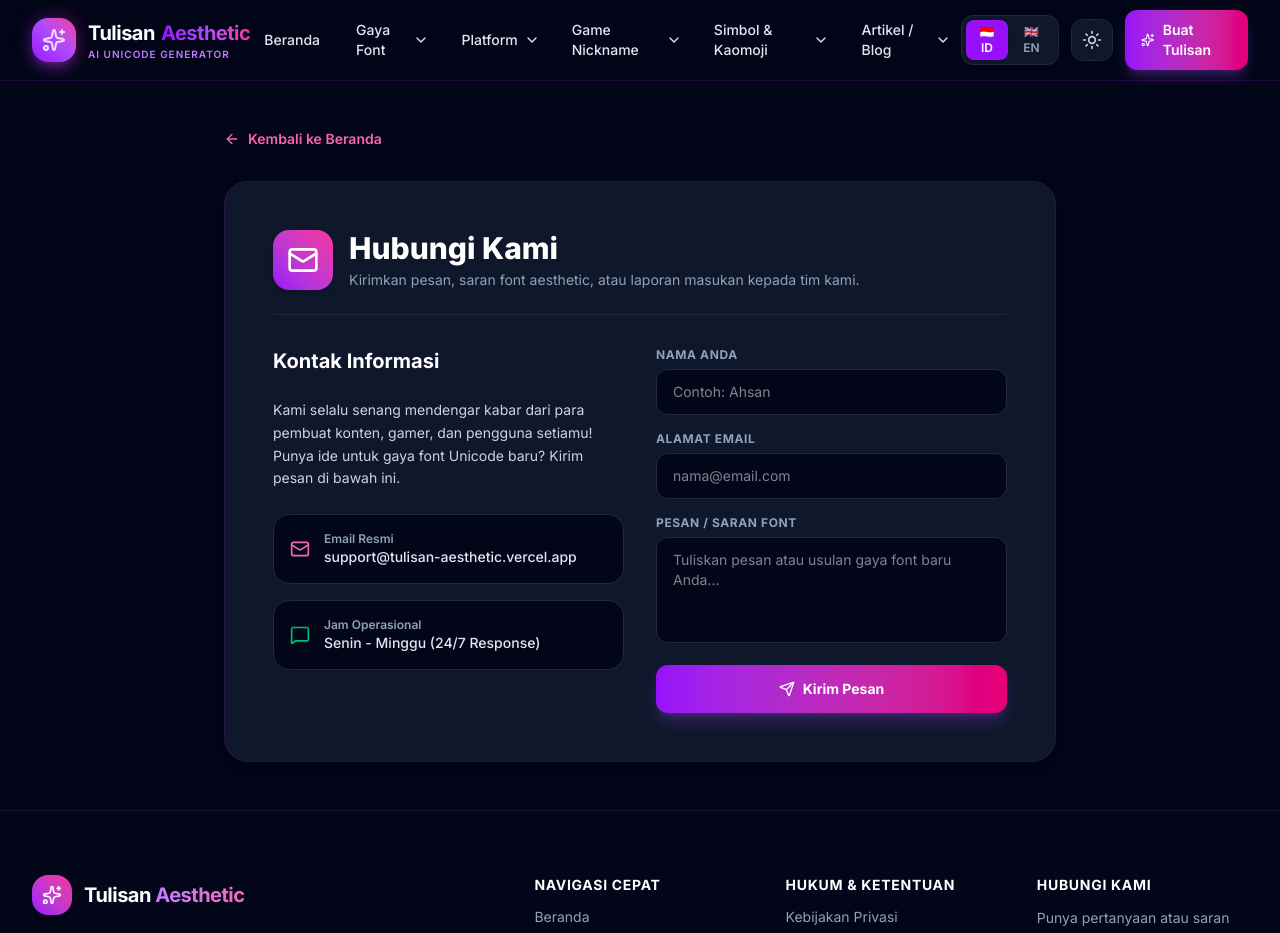
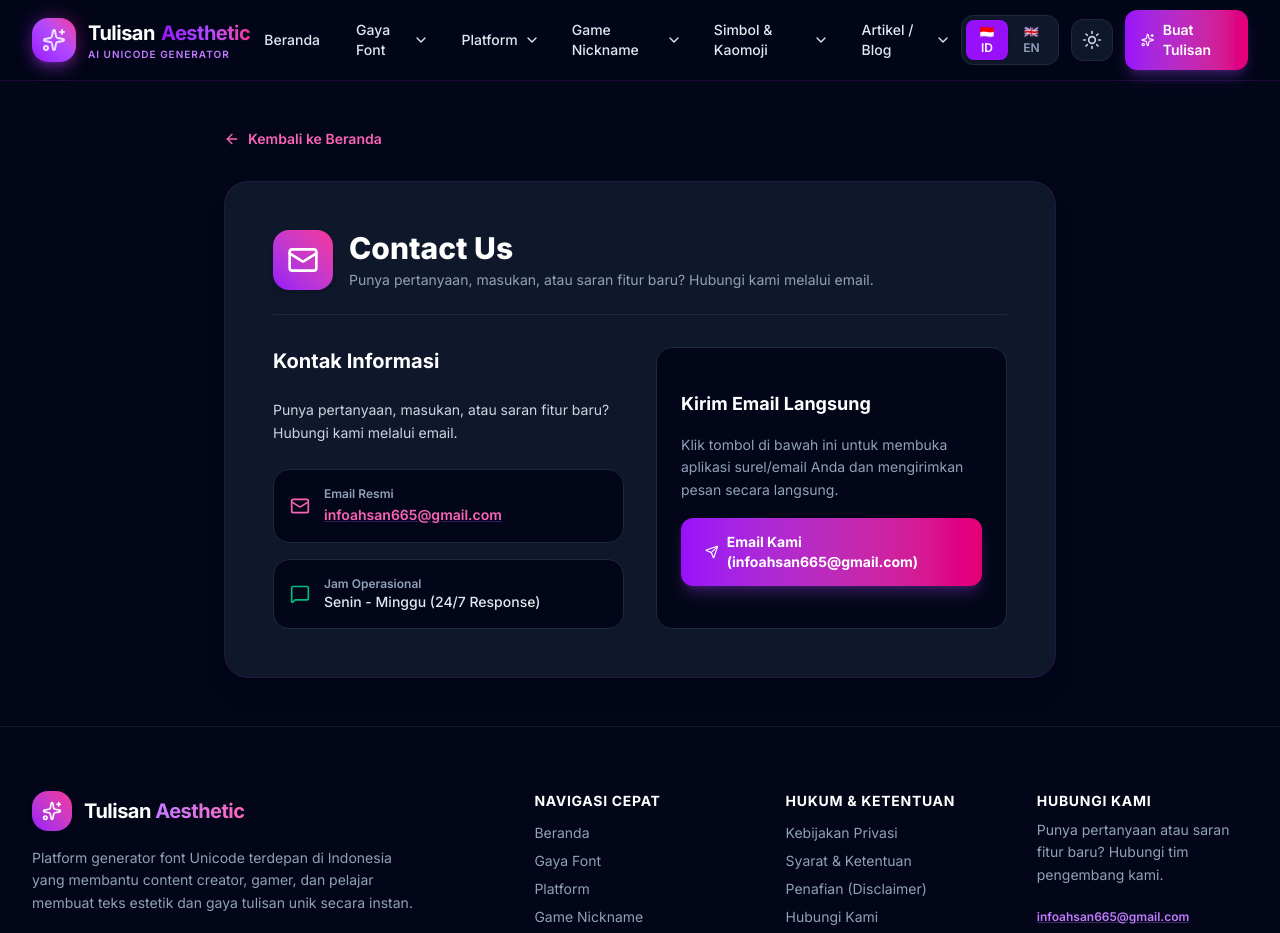
Before and after one commit to zeeahsan-skills/Tulisan-Aesthetic, a Next.js app: page /contact in a window 1280 px wide. Shown: the top 933 px of the page. Built offline with nearby package versions, Linux system fonts and the light colour scheme.

Commit message:
feat(contact): add real contact email infoahsan665@gmail.com with mailto link and connected contact page

```diff
--- a/src/app/contact/page.tsx
+++ b/src/app/contact/page.tsx
@@ -7,7 +7,7 @@ import { Mail, MessageSquare, Send, ArrowLeft } from 'lucide-react';
 export const metadata: Metadata = {
   title: 'Hubungi Kami (Contact Us) - Tulisan Aesthetic',
   description:
-    'Hubungi tim pengembang Tulisan Aesthetic untuk kritik, saran, pertanyaan, atau permohonan fitur gaya font Unicode terbaru.',
+    'Punya pertanyaan, masukan, atau saran fitur baru? Hubungi kami melalui email infoahsan665@gmail.com.',
   alternates: {
     canonical: 'https://tulisan-aesthetic.vercel.app/contact',
   },
@@ -21,7 +21,7 @@ export default function ContactPage() {
       <main className="flex-1 max-w-4xl mx-auto px-4 py-12 sm:px-6 lg:px-8">
         <Link
           href="/"
-          className="inline-flex items-center gap-2 text-sm font-semibold text-purple-600 dark:text-pink-400 hover:underline mb-8"
+          className="inline-flex items-center gap-2 text-sm font-semibold text-purple-600 dark:text-pink-400 hover:underline mb-8 focus:outline-none focus-visible:ring-2 focus-visible:ring-purple-500 rounded"
         >
           <ArrowLeft className="w-4 h-4" /> Kembali ke Beranda
         </Link>
@@ -33,10 +33,10 @@ export default function ContactPage() {
             </div>
             <div>
               <h1 className="text-3xl font-extrabold text-slate-900 dark:text-white font-poppins">
-                Hubungi Kami
+                Contact Us
               </h1>
-              <p className="text-sm text-slate-500 dark:text-slate-400 mt-1">
-                Kirimkan pesan, saran font aesthetic, atau laporan masukan kepada tim kami.
+              <p className="text-sm text-slate-600 dark:text-slate-400 mt-1">
+                Punya pertanyaan, masukan, atau saran fitur baru? Hubungi kami melalui email.
               </p>
             </div>
           </div>
@@ -47,7 +47,7 @@ export default function ContactPage() {
                 Kontak Informasi
               </h2>
               <p className="text-sm text-slate-600 dark:text-slate-300 leading-relaxed">
-                Kami selalu senang mendengar kabar dari para pembuat konten, gamer, dan pengguna setiamu! Punya ide untuk gaya font Unicode baru? Kirim pesan di bawah ini.
+                Punya pertanyaan, masukan, atau saran fitur baru? Hubungi kami melalui email.
               </p>
 
               <div className="space-y-4">
@@ -55,7 +55,12 @@ export default function ContactPage() {
                   <Mail className="w-5 h-5 text-purple-600 dark:text-pink-400 shrink-0" />
                   <div>
                     <p className="text-xs font-semibold text-slate-400">Email Resmi</p>
-                    <p className="text-sm font-medium text-slate-800 dark:text-slate-200">support@tulisan-aesthetic.vercel.app</p>
+                    <a
+                      href="mailto:infoahsan665@gmail.com"
+                      className="text-sm font-semibold text-purple-600 dark:text-pink-400 hover:text-purple-700 dark:hover:text-pink-300 underline decoration-purple-500/30 hover:decoration-purple-500 transition-colors focus:outline-none focus-visible:ring-2 focus-visible:ring-purple-500 rounded"
+                    >
+                      infoahsan665@gmail.com
+                    </a>
                   </div>
                 </div>
 
@@ -69,48 +74,21 @@ export default function ContactPage() {
               </div>
             </div>
 
-            <form className="space-y-4">
-              <div>
-                <label className="block text-xs font-bold uppercase tracking-wider text-slate-600 dark:text-slate-400 mb-1.5">
-                  Nama Anda
-                </label>
-                <input
-                  type="text"
-                  placeholder="Contoh: Ahsan"
-                  className="w-full px-4 py-3 rounded-xl bg-slate-50 dark:bg-slate-950 border border-slate-200 dark:border-slate-800 focus:outline-none focus:ring-2 focus:ring-purple-500 text-sm text-slate-900 dark:text-white"
-                />
-              </div>
-
-              <div>
-                <label className="block text-xs font-bold uppercase tracking-wider text-slate-600 dark:text-slate-400 mb-1.5">
-                  Alamat Email
-                </label>
-                <input
-                  type="email"
-                  placeholder="nama@email.com"
-                  className="w-full px-4 py-3 rounded-xl bg-slate-50 dark:bg-slate-950 border border-slate-200 dark:border-slate-800 focus:outline-none focus:ring-2 focus:ring-purple-500 text-sm text-slate-900 dark:text-white"
-                />
-              </div>
-
-              <div>
-                <label className="block text-xs font-bold uppercase tracking-wider text-slate-600 dark:text-slate-400 mb-1.5">
-                  Pesan / Saran Font
-                </label>
-                <textarea
-                  rows={4}
-                  placeholder="Tuliskan pesan atau usulan gaya font baru Anda..."
-                  className="w-full px-4 py-3 rounded-xl bg-slate-50 dark:bg-slate-950 border border-slate-200 dark:border-slate-800 focus:outline-none focus:ring-2 focus:ring-purple-500 text-sm text-slate-900 dark:text-white resize-none"
-                />
-              </div>
-
-              <button
-                type="button"
-                className="w-full py-3.5 px-6 rounded-xl bg-gradient-to-r from-purple-600 to-pink-600 hover:from-purple-500 hover:to-pink-500 text-white font-bold text-sm shadow-lg shadow-purple-500/25 flex items-center justify-center gap-2 transition-all"
+            <div className="flex flex-col justify-center p-6 rounded-2xl bg-slate-50 dark:bg-slate-950 border border-slate-200/80 dark:border-slate-800 space-y-4">
+              <h3 className="text-lg font-bold text-slate-900 dark:text-white font-poppins">
+                Kirim Email Langsung
+              </h3>
+              <p className="text-sm text-slate-600 dark:text-slate-400 leading-relaxed">
+                Klik tombol di bawah ini untuk membuka aplikasi surel/email Anda dan mengirimkan pesan secara langsung.
+              </p>
+              <a
+                href="mailto:infoahsan665@gmail.com"
+                className="w-full py-3.5 px-6 rounded-xl bg-gradient-to-r from-purple-600 to-pink-600 hover:from-purple-500 hover:to-pink-500 text-white font-bold text-sm shadow-lg shadow-purple-500/25 flex items-center justify-center gap-2 transition-all focus:outline-none focus-visible:ring-2 focus-visible:ring-purple-500"
               >
                 <Send className="w-4 h-4" />
-                <span>Kirim Pesan</span>
-              </button>
-            </form>
+                <span>Email Kami (infoahsan665@gmail.com)</span>
+              </a>
+            </div>
           </div>
         </div>
       </main>
--- a/src/components/Footer.tsx
+++ b/src/components/Footer.tsx
@@ -175,17 +175,30 @@ export function Footer() {
 
           {/* Contact */}
           <div className="space-y-3">
-            <h4 className="text-sm font-bold uppercase tracking-wider text-white font-poppins">
-              {t.footer.contact}
-            </h4>
-            <p className="text-sm leading-relaxed">
-              Punya pertanyaan atau saran fitur baru? Hubungi tim pengembang kami.
-            </p>
             <Link
               href="/contact"
-              className="inline-block text-sm font-bold text-purple-400 hover:text-pink-400 transition"
+              className="block group focus:outline-none focus-visible:ring-2 focus-visible:ring-purple-400 rounded-xl"
             >
-              Hubungi Form Support →
+              <h4 className="text-sm font-bold uppercase tracking-wider text-white font-poppins group-hover:text-purple-400 transition">
+                {t.footer.contact}
+              </h4>
+              <p className="text-sm leading-relaxed mt-2 text-slate-400 group-hover:text-slate-300 transition">
+                Punya pertanyaan atau saran fitur baru? Hubungi tim pengembang kami.
+              </p>
+            </Link>
+            <div className="pt-1">
+              <a
+                href="mailto:infoahsan665@gmail.com"
+                className="inline-flex items-center gap-1.5 text-xs font-semibold text-purple-400 hover:text-pink-400 transition-colors underline decoration-purple-400/30 hover:decoration-pink-400 focus:outline-none focus-visible:ring-2 focus-visible:ring-purple-400 rounded"
+              >
+                infoahsan665@gmail.com
+              </a>
+            </div>
+            <Link
+              href="/contact"
+              className="inline-block text-xs font-bold text-slate-300 hover:text-white transition focus:outline-none focus-visible:ring-2 focus-visible:ring-purple-400 rounded"
+            >
+              Halaman Kontak →
             </Link>
           </div>
 
```
